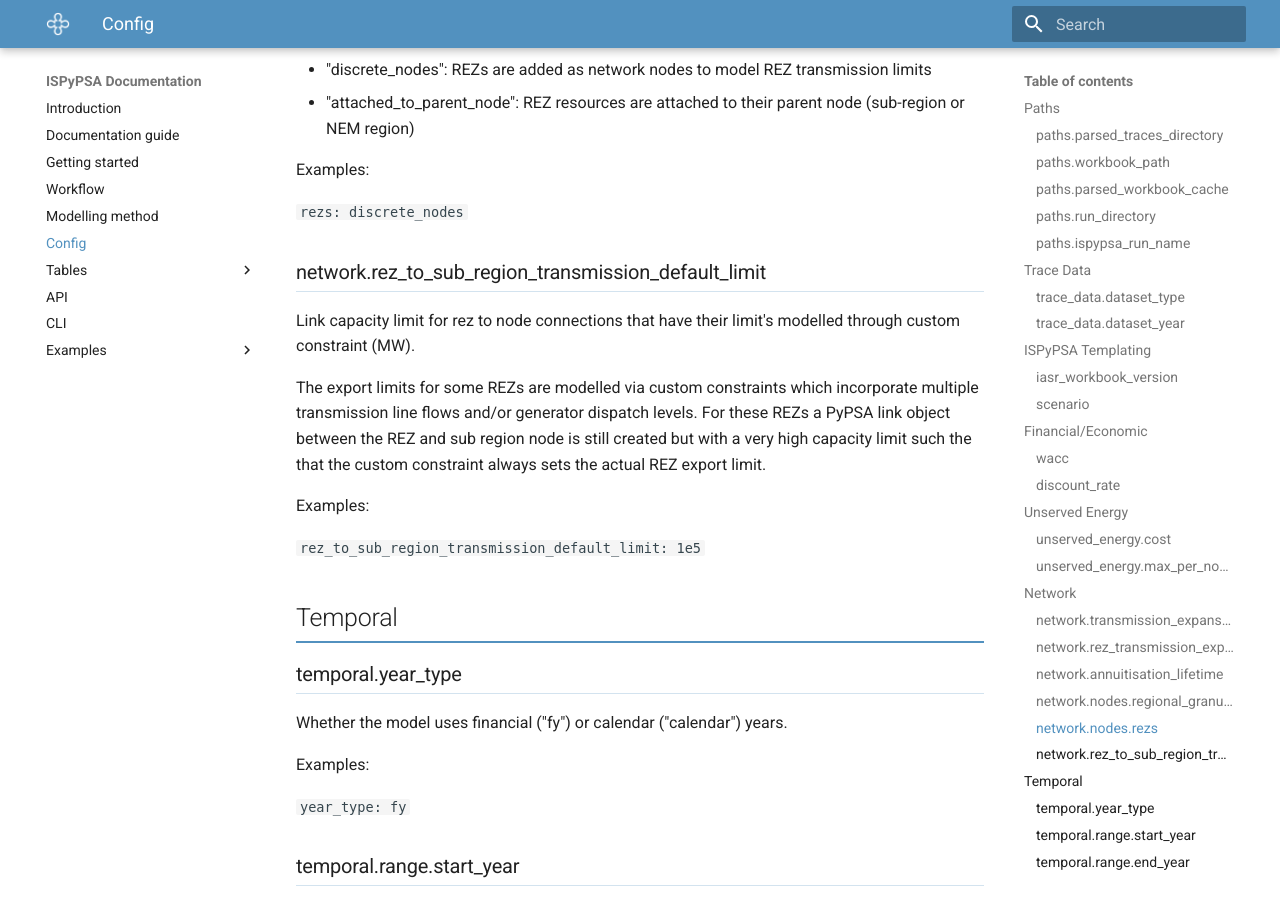
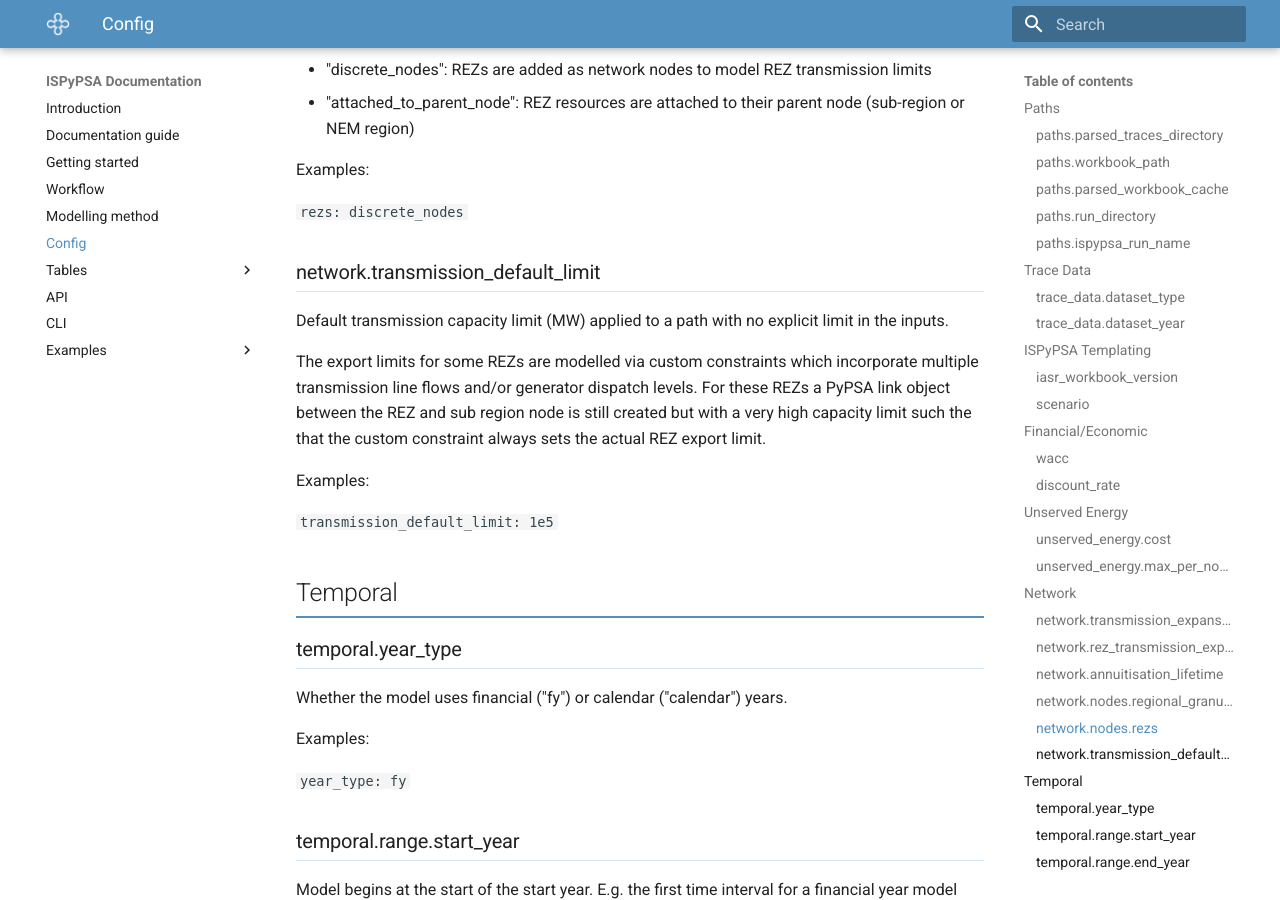
Before and after one commit to Open-ISP/ISPyPSA, an MkDocs documentation site: the page built from docs/config.md, in a window 1280 px wide and 900 px high, scrolled down 5364 px. Built offline with MkDocs 1.6.1 and Material for MkDocs 9.7.7, drawn with Linux system fonts in a browser that asks for light colours.

Commit message:
Rename rez_to_sub_region_transmission_default_limit to transmission_default_limit
The new-format translator (Open-ISP/ISPyPSA#126) applies this default to
any transmission path without limit data, not just REZ connections, so
the name no longer describes its scope. Peeled out of that PR so it
lands as a one-concern change. Breaking for existing config files: the
field needs renaming.

Co-Authored-By: Claude Fable 5 <noreply@anthropic.com>

````diff
--- a/docs/config.md
+++ b/docs/config.md
@@ -213,10 +213,10 @@ Examples:
 
 ```rezs: discrete_nodes```
 
-### network.rez_to_sub_region_transmission_default_limit
+### network.transmission_default_limit
 
-Link capacity limit for rez to node connections that have their limit's modelled
-through custom constraint (MW).
+Default transmission capacity limit (MW) applied to a path with no explicit limit
+in the inputs.
 
 The export limits for some REZs are modelled via custom constraints which
 incorporate multiple transmission line flows and/or generator dispatch levels. For these
@@ -226,7 +226,7 @@ export limit.
 
 Examples:
 
-```rez_to_sub_region_transmission_default_limit: 1e5```
+```transmission_default_limit: 1e5```
 
 ## Temporal
 
--- a/docs/ispypsa_runs/new_test_run/ispypsa_config.yaml
+++ b/docs/ispypsa_runs/new_test_run/ispypsa_config.yaml
@@ -68,9 +68,9 @@ network:
     #   "discrete_nodes": REZs are added as network nodes to model REZ transmission limits
     #   "attached_to_parent_node": REZ resources are attached to their parent node (sub-region or NEM region)
     rezs: discrete_nodes
-  # Line capacity limit for rez to node connections that have their limit's modelled
-  # through custom constraint (MW).
-  rez_to_sub_region_transmission_default_limit: 1e5
+  # Default transmission capacity limit (MW) for a path with no explicit limit in
+  # the inputs (e.g. REZ connections whose limit is modelled via custom constraints).
+  transmission_default_limit: 1e5
 temporal:
   year_type: fy
   range:
--- a/docs/method.md
+++ b/docs/method.md
@@ -75,7 +75,7 @@ both directions of flow:
 `renewable_energy_zones` is used to set power flow limit.
 - TODO: Implement time varying export limits making use of the peak demand and
 winter limits provided in the IASR workbook.
-- If a NA or blank value is provided then the `rez_to_sub_region_transmission_default_limit`
+- If a NA or blank value is provided then the `transmission_default_limit`
 from the config file is used to set the limit. This is typically set to high value (1e5). Using
 the default limit is done for REZs where [custom contraints](#custom-constraints) are used to
 model REZ export limits, such that the static limit will not influence the optimisation.
--- a/ispypsa_config.yaml
+++ b/ispypsa_config.yaml
@@ -83,9 +83,9 @@ network:
     # Whether Renewable Energy Zones (REZs) are modelled as distinct nodes
     # Only discrete_nodes implemented
     rezs: discrete_nodes
-  # Line capacity limit for rez to node connections that have their limit's modelled
-  # through custom constraint (MW).
-  rez_to_sub_region_transmission_default_limit: 1e5
+  # Default transmission capacity limit (MW) for a path with no explicit limit in
+  # the inputs (e.g. REZ connections whose limit is modelled via custom constraints).
+  transmission_default_limit: 1e5
 
 
 # ===== Temporal =======================================================================
--- a/ispypsa_config_dev.yaml
+++ b/ispypsa_config_dev.yaml
@@ -83,9 +83,9 @@ network:
     # Whether Renewable Energy Zones (REZs) are modelled as distinct nodes
     # Only discrete_nodes implemented
     rezs: discrete_nodes
-  # Line capacity limit for rez to node connections that have their limit's modelled
-  # through custom constraint (MW).
-  rez_to_sub_region_transmission_default_limit: 1e5
+  # Default transmission capacity limit (MW) for a path with no explicit limit in
+  # the inputs (e.g. REZ connections whose limit is modelled via custom constraints).
+  transmission_default_limit: 1e5
 
 
 # ===== Temporal =======================================================================
````
Also changed, not shown: 9 other files.
